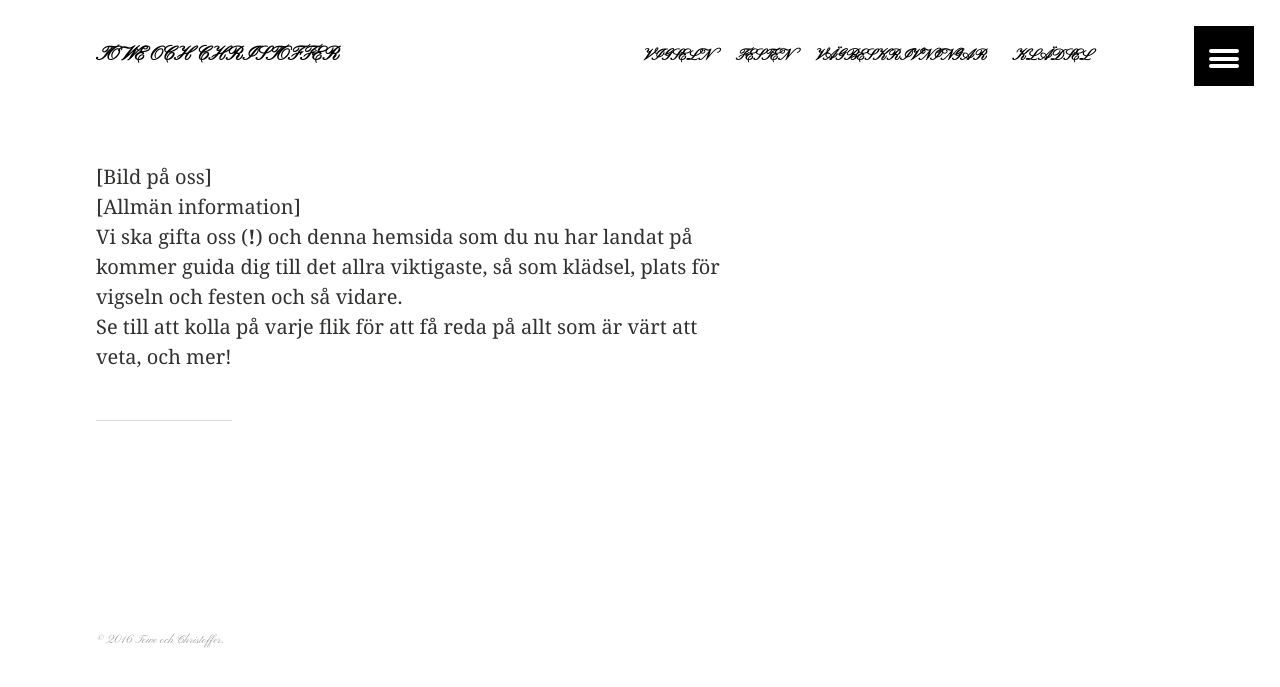
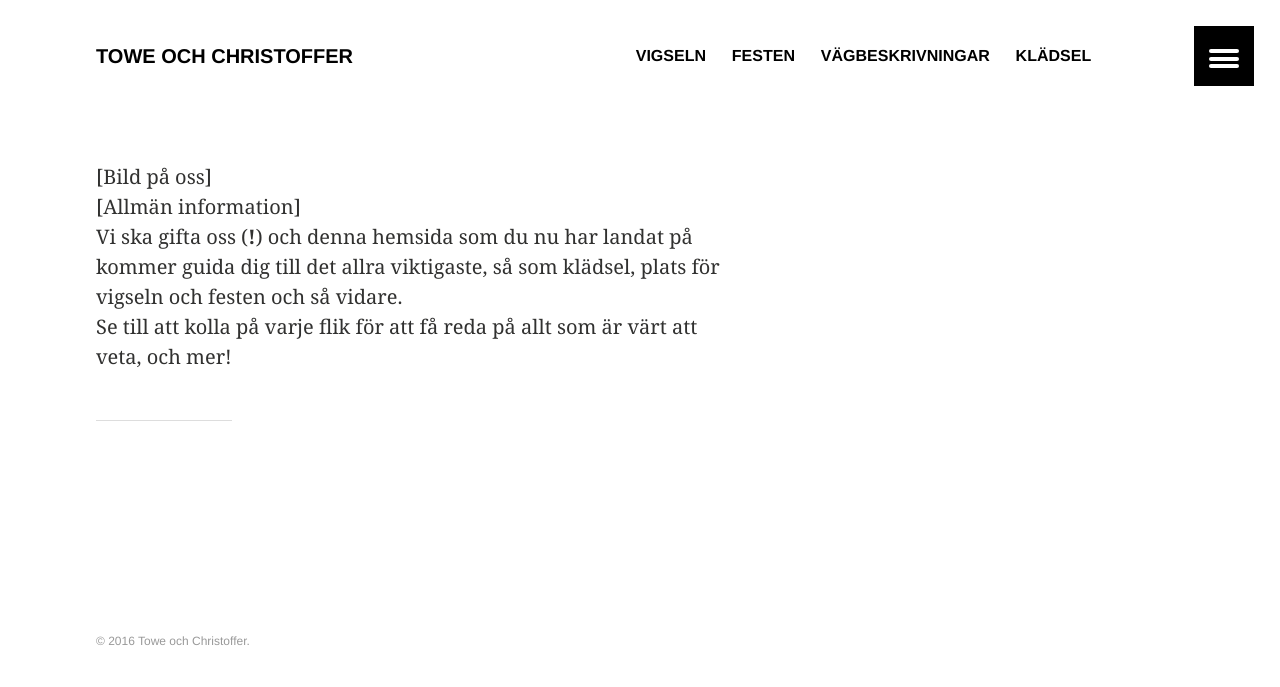
Before and after one commit to toweochchristoffer/wedding-page, a Jekyll site: the page built from index.md, in a window 1280 px wide. Shown: the top 687 px of the page. Built offline with Jekyll 4.4.1, drawn with Linux system fonts in a browser that asks for light colours.

Commit message:
Update default.html

```diff
--- a/_layouts/default.html
+++ b/_layouts/default.html
@@ -12,8 +12,8 @@
 
     <link rel="canonical" href="{{ page.url | replace:'index.html','' | prepend: site.url }}">
 
-    <link href='https://fonts.googleapis.com/css?family=Pinyon+Script' rel='stylesheet' type='text/css'>
-    <link href="{{ site.url }}/atom.xml" type="application/atom+xml" rel="alternate" title="{{ site.title }} Atom Feed">
+  <link href='https://fonts.googleapis.com/css?family=Satisfy' rel='stylesheet' type='text/css'>
+  <link href="{{ site.url }}/atom.xml" type="application/atom+xml" rel="alternate" title="{{ site.title }} Atom Feed">
     <link href="{{ site.url }}/sitemap.xml" type="application/xml" rel="sitemap" title="Sitemap">
 
     <meta name="HandheldFriendly" content="True">
```
